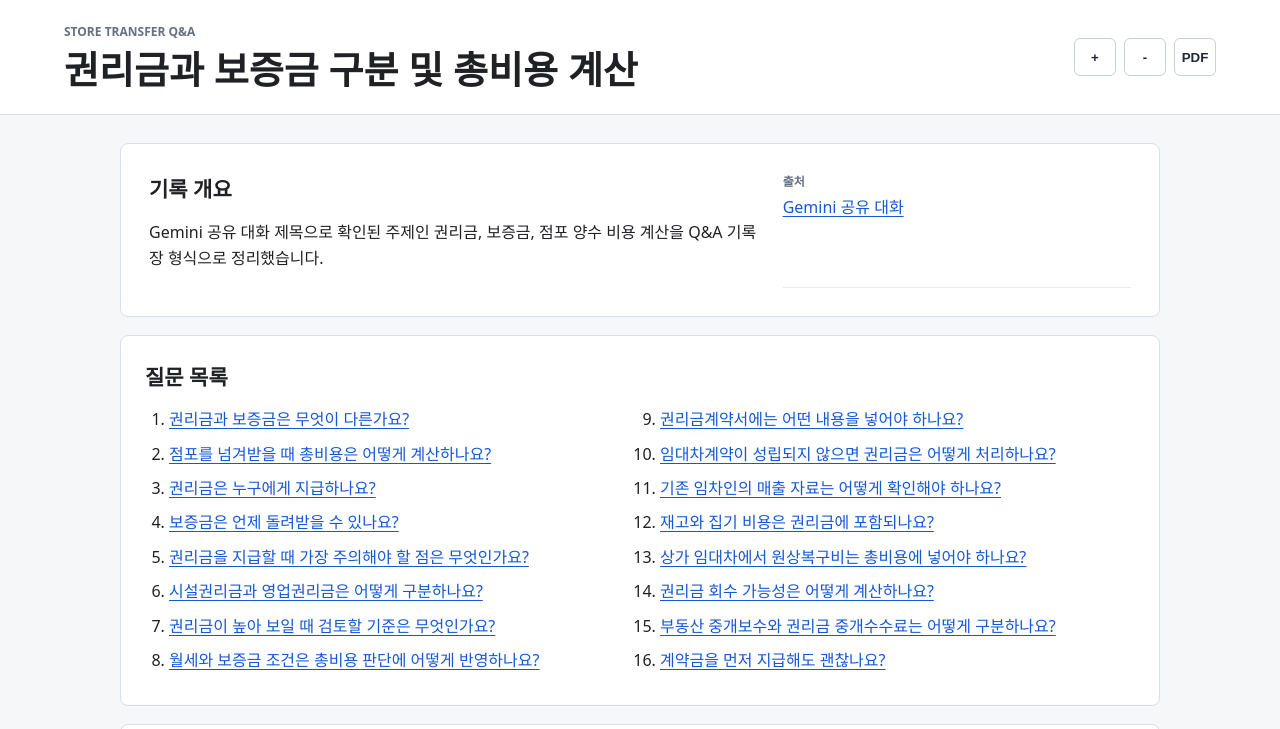
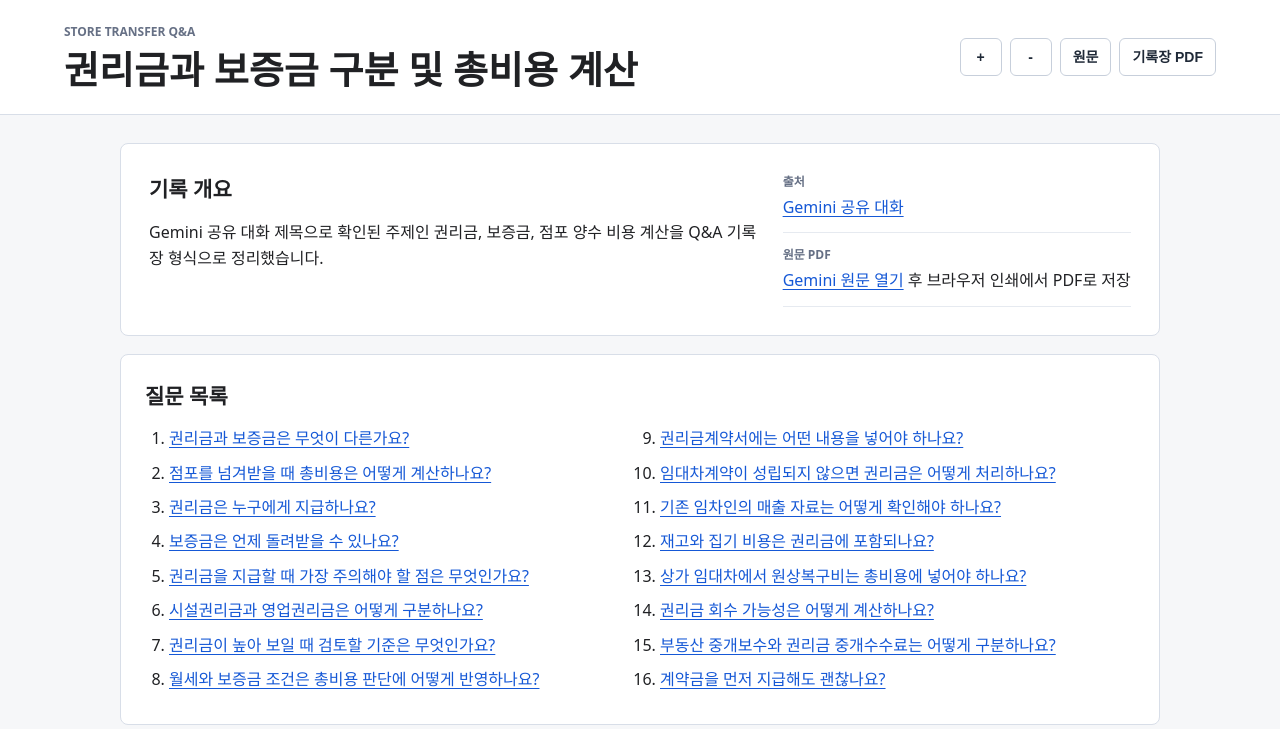
Before and after one commit to heekeunlee/store_transfer, a website: page index.html in a window 1280 px wide. Shown: the top 729 px of the page. Drawn offline with Linux system fonts and the light colour scheme.

Commit message:
Add source PDF print link

```diff
--- a/assets/styles.css
+++ b/assets/styles.css
@@ -73,18 +73,27 @@ h3 {
   flex-shrink: 0;
 }
 
-button {
+button,
+.action-link {
+  display: inline-flex;
+  align-items: center;
+  justify-content: center;
   min-width: 42px;
   height: 38px;
   border: 1px solid #c7cfdb;
   border-radius: 6px;
   background: #ffffff;
   color: #1f2937;
+  padding: 0 12px;
   font-weight: 800;
   cursor: pointer;
+  font-size: 14px;
+  line-height: 1;
+  text-decoration: none;
 }
 
-button:hover {
+button:hover,
+.action-link:hover {
   background: #eef4ff;
   border-color: #8fb5ff;
 }
--- a/index.html
+++ b/index.html
@@ -19,7 +19,17 @@
       <div class="actions">
         <button type="button" id="expandAll" aria-label="모든 질문 펼치기">+</button>
         <button type="button" id="collapseAll" aria-label="모든 질문 접기">-</button>
-        <button type="button" id="printPage" aria-label="PDF 저장 또는 A4 인쇄">PDF</button>
+        <a
+          class="action-link"
+          href="https://g.co/gemini/share/9c9c66467689"
+          target="_blank"
+          rel="noopener"
+          aria-label="Gemini 원문을 새 탭에서 열어 PDF로 저장"
+          >원문</a
+        >
+        <button type="button" id="printPage" aria-label="기록장을 PDF 저장 또는 A4 인쇄">
+          기록장 PDF
+        </button>
       </div>
     </header>
 
@@ -37,6 +47,18 @@
             <dt>출처</dt>
             <dd>
               <a href="https://g.co/gemini/share/9c9c66467689">Gemini 공유 대화</a>
+            </dd>
+          </div>
+          <div>
+            <dt>원문 PDF</dt>
+            <dd>
+              <a
+                href="https://g.co/gemini/share/9c9c66467689"
+                target="_blank"
+                rel="noopener"
+                >Gemini 원문 열기</a
+              >
+              후 브라우저 인쇄에서 PDF로 저장
             </dd>
           </div>
         </dl>
```
Also changed, not shown: dist/assets/styles.css, dist/index.html.
